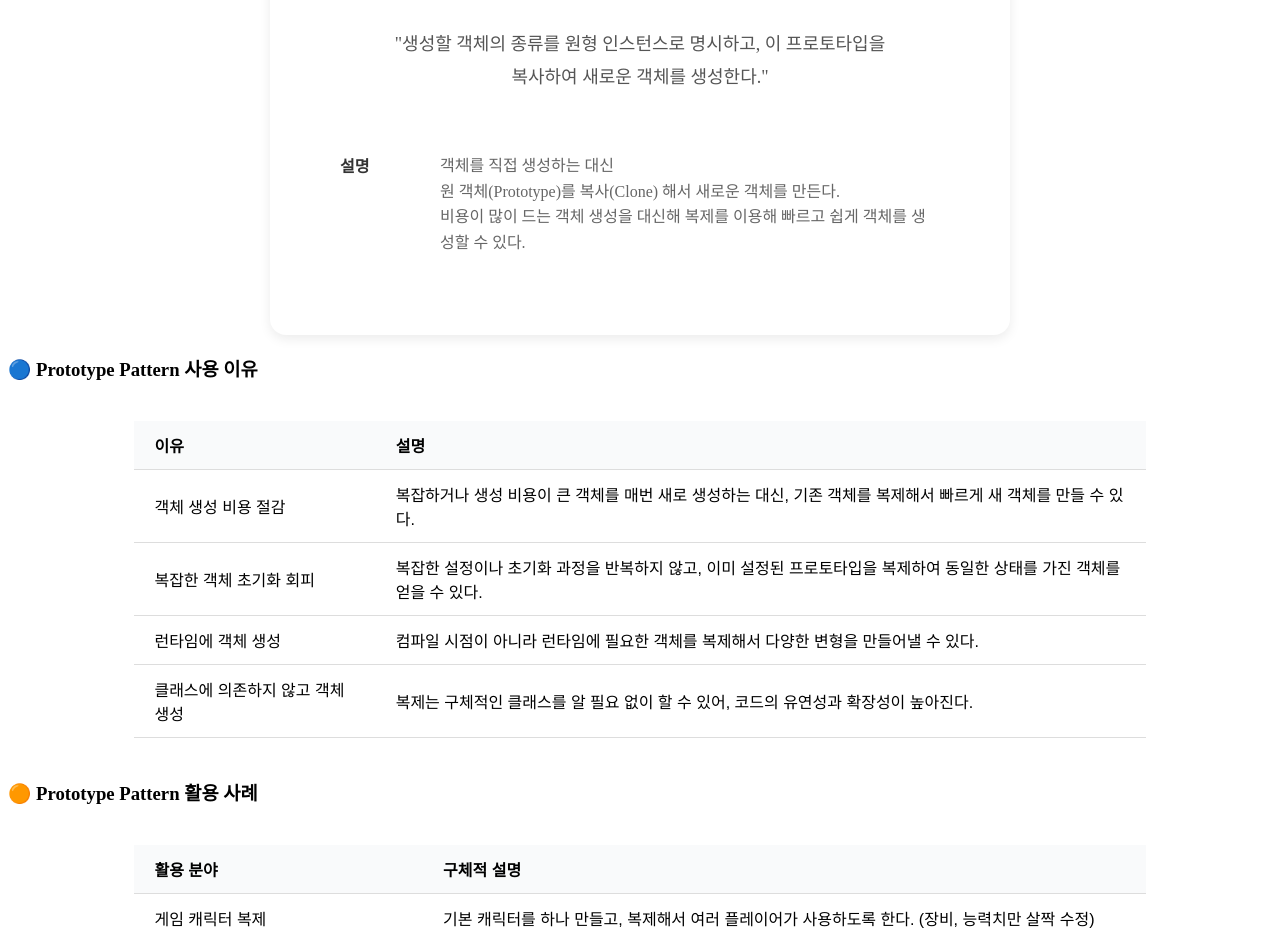
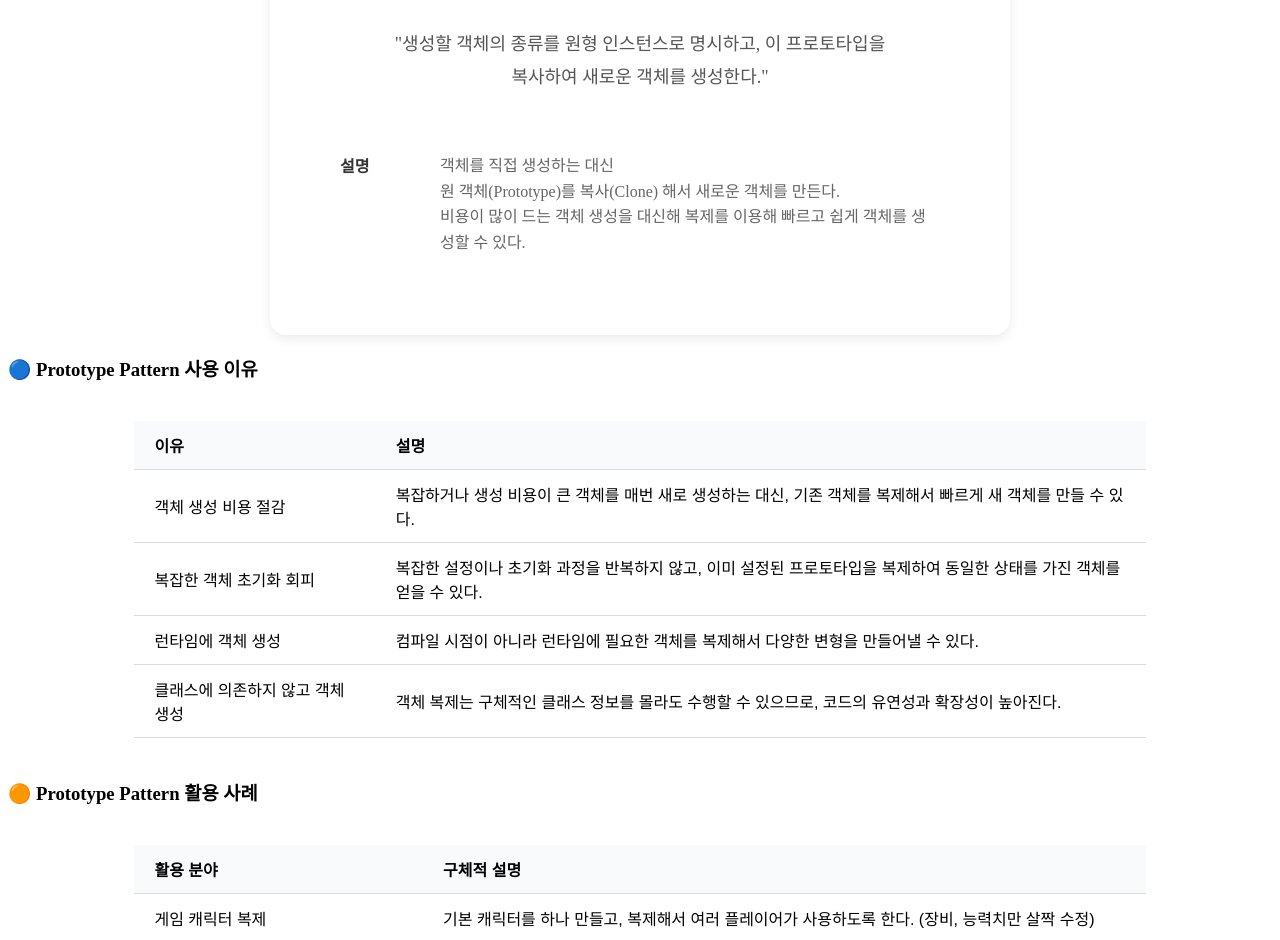
Before and after one commit to purum01/pattern, a plain HTML site: page menu11_0.html in a window 1280 px wide. Shown: the part 155-1095 px from the top of the page. Drawn offline with Linux system fonts and the light colour scheme.

Commit message:
Add files via upload

```diff
--- a/menu11_0.html
+++ b/menu11_0.html
@@ -61,7 +61,7 @@
         </tr>
         <tr>
           <td>클래스에 의존하지 않고 객체 생성</td>
-          <td>복제는 구체적인 클래스를 알 필요 없이 할 수 있어, 코드의 유연성과 확장성이 높아진다.</td>
+          <td>객체 복제는 구체적인 클래스 정보를 몰라도 수행할 수 있으므로, 코드의 유연성과 확장성이 높아진다.</td>
         </tr>
       </tbody>
     </table>
```
